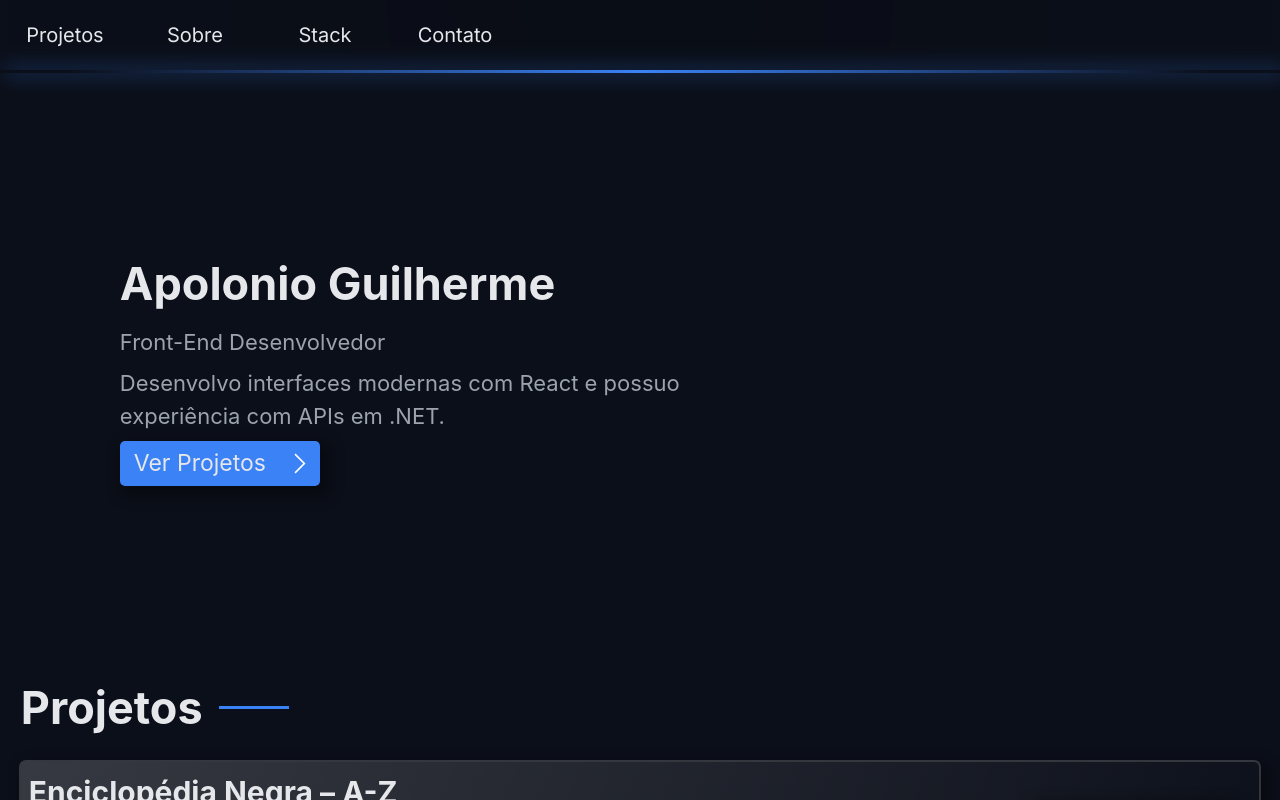
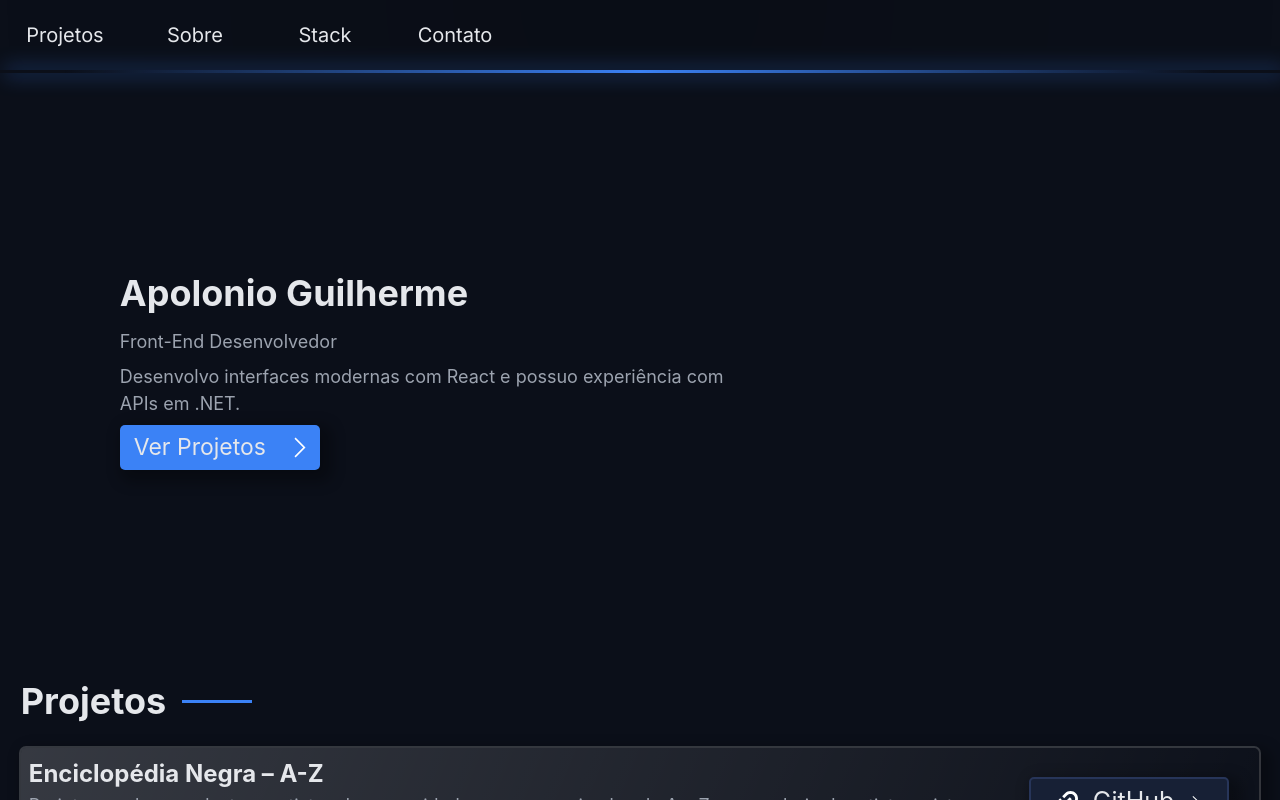
Before and after one commit to Apolo0013/Portifolio-v2, a React (Vite) app: page / in a window 1280 px wide. Built offline with nearby package versions, Linux system fonts and the light colour scheme.

Commit message:
hero responsividade

```diff
--- a/src/features/Hero/Hero.scss
+++ b/src/features/Hero/Hero.scss
@@ -1,4 +1,5 @@
 @use '../../styles/function' as fn;
+@use '../../styles/mixins' as *;
 
 .hero {
     flex-shrink: 0;
@@ -16,3 +17,20 @@
         gap: fn.rem(8);
     }
 }
+
+//Responsividade
+@media (max-width: 1024px) {
+    .wraper-content-hero {
+        width: 80% !important;
+    }
+}
+
+@media (max-width: 800px) {
+    .hero {
+        @include flex-center;
+
+        .wraper-content-hero {
+            width: 100% !important;
+        }
+    }
+}
--- a/src/styles/_global.scss
+++ b/src/styles/_global.scss
@@ -4,18 +4,18 @@
 .h1-text {
     color: plt.$text;
     font-weight: bold;
-    font-size: fn.rem(45);
+    font-size: fn.rem(28);
 }
 
 .h2-text {
     color: plt.$text;
     font-weight: bold;
-    font-size: fn.rem(30);
+    font-size: fn.rem(20);
 }
 
 .p-text {
     color: plt.$text-secondary;
-    font-size: fn.rem(22);
+    font-size: fn.rem(16);
 }
 
 //quadrado aspect-radio
@@ -35,3 +35,33 @@ button {
     cursor: pointer;
     box-shadow: 6px 6px 14px 6px $color-shadow;
 }
+
+//responsividade
+@media (min-width: 1024px) {
+    .h1-text {
+        font-size: fn.rem(45);
+    }
+
+    .h2-text {
+        font-size: fn.rem(30);
+    }
+
+    .p-text {
+        font-size: fn.rem(22);
+    }
+}
+
+//se for maior ou igual
+@media (min-width: 500px) {
+    .h1-text {
+        font-size: fn.rem(36);
+    }
+
+    .h2-text {
+        font-size: fn.rem(24);
+    }
+
+    .p-text {
+        font-size: fn.rem(18);
+    }
+}
```
